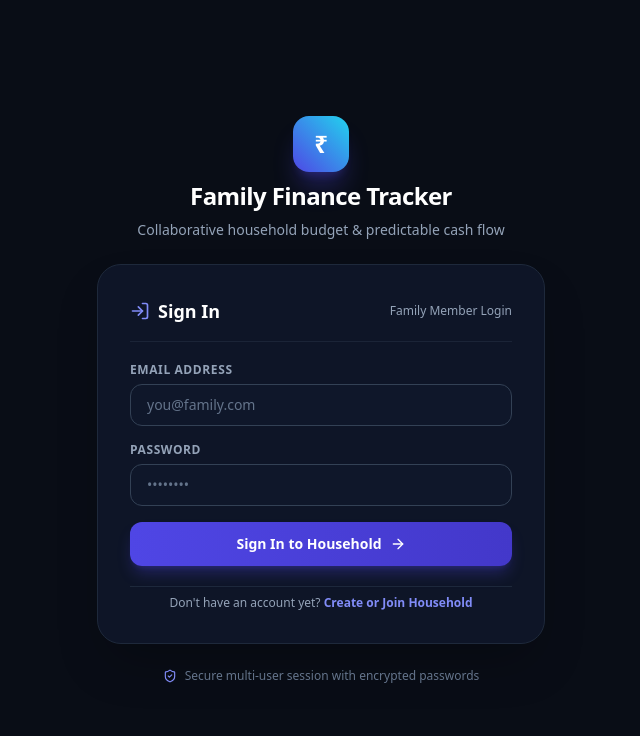
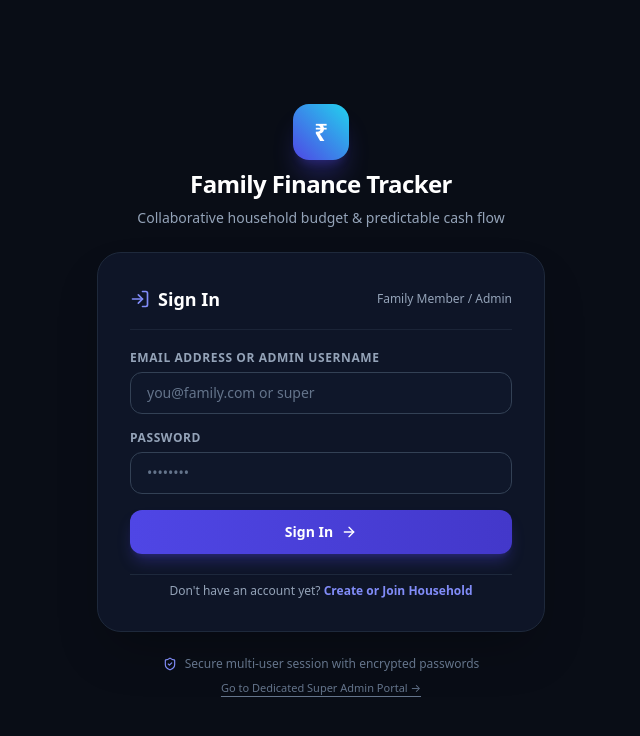
Before and after one commit to mois2998/family-finance-tracker, a Next.js app: page /login in a window 1280 px wide. Shown: the top 736 px of the page, without its empty margins (319-959 px from the left). Built offline with nearby package versions, Linux system fonts and the light colour scheme; no server answers.

Commit message:
Allow direct super admin login on main login page and add portal link

```diff
--- a/src/app/login/page.tsx
+++ b/src/app/login/page.tsx
@@ -19,11 +19,29 @@ export default function LoginPage() {
     setError('');
     setLoading(true);
 
+    const identifier = email.trim();
+
     try {
+      // Direct Super Admin login support
+      if (identifier.toLowerCase() === 'super') {
+        const adminRes = await fetch('/api/super-admin/login', {
+          method: 'POST',
+          headers: { 'Content-Type': 'application/json' },
+          body: JSON.stringify({ username: identifier, password }),
+        });
+
+        const adminData = await adminRes.json();
+        if (!adminRes.ok) throw new Error(adminData.error || 'Super admin authentication failed');
+
+        router.push('/super-admin');
+        return;
+      }
+
+      // Normal Family Member login
       const res = await fetch('/api/auth/login', {
         method: 'POST',
         headers: { 'Content-Type': 'application/json' },
-        body: JSON.stringify({ email, password }),
+        body: JSON.stringify({ email: identifier, password }),
       });
 
       const data = await res.json();
@@ -59,7 +77,7 @@ export default function LoginPage() {
             <h2 className="text-lg font-bold text-white flex items-center gap-2">
               <LogIn className="w-5 h-5 text-indigo-400" /> Sign In
             </h2>
-            <span className="text-xs text-slate-400">Family Member Login</span>
+            <span className="text-xs text-slate-400">Family Member / Admin</span>
           </div>
 
           {error && (
@@ -71,12 +89,13 @@ export default function LoginPage() {
           <form onSubmit={handleSubmit} className="space-y-4">
             <div>
               <label className="block text-xs font-semibold text-slate-400 uppercase tracking-wider mb-1.5">
-                Email Address
+                Email Address or Admin Username
               </label>
               <input
-                type="email"
+                type="text"
                 required
-                placeholder="you@family.com"
+                autoCapitalize="none"
+                placeholder="you@family.com or super"
                 value={email}
                 onChange={(e) => setEmail(e.target.value)}
                 className="w-full bg-slate-900 border border-slate-700 rounded-xl px-4 py-2.5 text-white placeholder-slate-500 focus:outline-none focus:border-indigo-500 focus:ring-1 focus:ring-indigo-500 text-sm"
@@ -100,9 +119,9 @@ export default function LoginPage() {
             <button
               type="submit"
               disabled={loading}
-              className="w-full flex items-center justify-center gap-2 py-3 px-4 bg-gradient-to-r from-indigo-600 to-indigo-700 hover:from-indigo-500 hover:to-indigo-600 text-white font-bold text-sm rounded-xl shadow-lg shadow-indigo-600/30 transition-all hover:scale-[1.01] active:scale-[0.99] disabled:opacity-50"
+              className="w-full flex items-center justify-center gap-2 py-3 px-4 bg-gradient-to-r from-indigo-600 to-indigo-700 hover:from-indigo-500 hover:to-indigo-600 text-white font-bold text-sm rounded-xl shadow-lg shadow-indigo-600/30 transition-all hover:scale-[1.01] active:scale-[0.99] disabled:opacity-50 cursor-pointer"
             >
-              <span>{loading ? 'Authenticating...' : 'Sign In to Household'}</span>
+              <span>{loading ? 'Authenticating...' : 'Sign In'}</span>
               <ArrowRight className="w-4 h-4" />
             </button>
           </form>
@@ -115,10 +134,18 @@ export default function LoginPage() {
           </div>
         </div>
 
-        {/* Info Pill */}
-        <div className="flex items-center justify-center gap-2 text-xs text-slate-500">
-          <ShieldCheck className="w-3.5 h-3.5 text-indigo-400" />
-          <span>Secure multi-user session with encrypted passwords</span>
+        {/* Info Pill & Super Admin Portal Link */}
+        <div className="flex flex-col items-center gap-2 text-xs text-slate-500">
+          <div className="flex items-center gap-2">
+            <ShieldCheck className="w-3.5 h-3.5 text-indigo-400" />
+            <span>Secure multi-user session with encrypted passwords</span>
+          </div>
+          <Link
+            href="/super-admin/login"
+            className="text-[11px] text-slate-500 hover:text-indigo-400 transition-colors inline-flex items-center gap-1 underline underline-offset-4"
+          >
+            Go to Dedicated Super Admin Portal →
+          </Link>
         </div>
       </div>
     </div>
```
